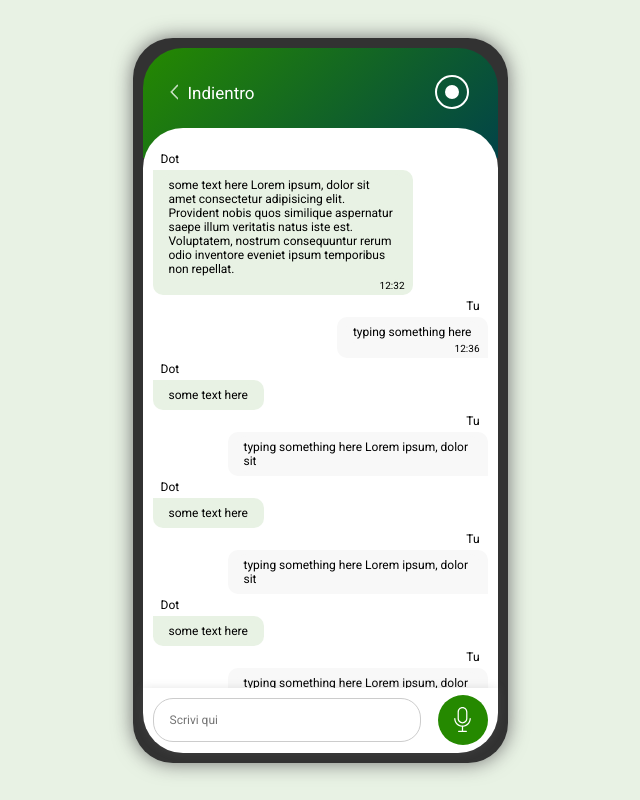
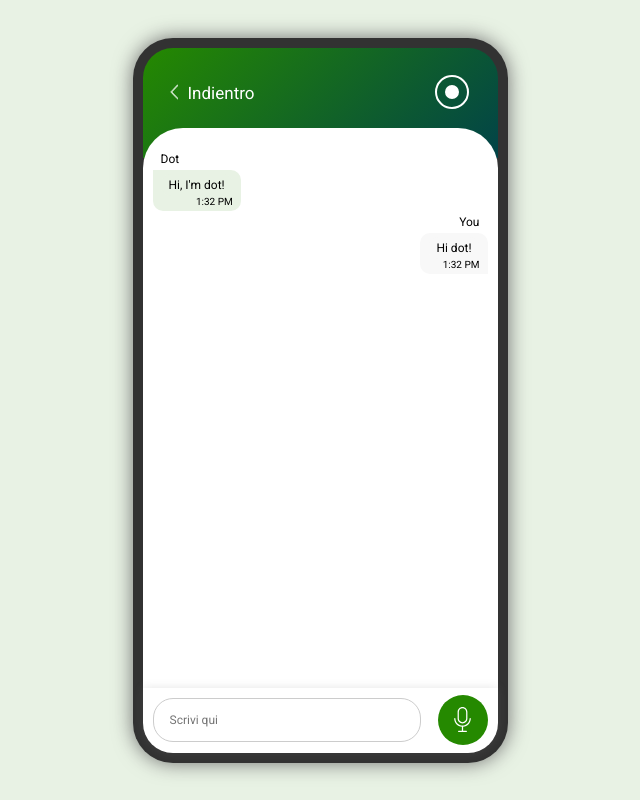
Before and after one commit to grazirs/dot, an Angular app: page /dot in a window 1280 px wide. Shown: the whole page, without its empty margins (320-960 px from the left). Built offline with nearby package versions, Linux system fonts and the light colour scheme.

Commit message:
add dynamic chat

```diff
--- a/src/app/assistant.service.ts
+++ b/src/app/assistant.service.ts
@@ -49,7 +49,7 @@ export class AssistantService {
 
 }
 
-interface Message {
+export interface Message {
   sender: string;
   text: string;
   direction: 'RECEIVED' | 'SENT';
--- a/src/app/dot-assistant/dot-assistant.component.html
+++ b/src/app/dot-assistant/dot-assistant.component.html
@@ -9,74 +9,20 @@
     </div>
   </header>
   <main class="chat-container">
-    <div class="dot column">
-      <span class="dot-chat">dot</span>
-      <div class="dot-chat-container column">
-        <p>some text here Lorem ipsum, dolor sit amet consectetur adipisicing elit. Provident nobis quos similique
-          aspernatur saepe illum veritatis natus iste est. Voluptatem, nostrum consequuntur rerum odio inventore eveniet
-          ipsum temporibus non repellat.</p>
-          <span>12:32</span>
-      </div>
+    <div *ngFor="let message of messages">
+      <div class="column" [ngClass]="message.sender === 'Dot' ? 'dot' : 'user'">
+        <span [ngClass]="message.sender === 'Dot' ? 'dot-chat' : 'user-chat'">{{message.sender}}</span>
+        <div [ngClass]="message.sender === 'Dot' ? 'dot-chat-container' : 'user-chat-container'" class="dot-chat-container column">
+          <p>{{message.text}}</p>
+          <span>{{message.createdAt | date:'shortTime'}}</span>
+        </div>
     </div>
-    <div class="user column">
-      <span class="user-chat">tu</span>
-      <div class="user-chat-container column">
-        <p>typing something here</p>
-        <span>12:36</span>
-      </div>
-    </div>
-    <div class="dot column">
-      <span class="dot-chat">dot</span>
-      <div class="dot-chat-container">
-        <p>some text here</p>
-      </div>
-    </div>
-    <div class="user column">
-      <span class="user-chat">tu</span>
-      <div class="user-chat-container">
-        <p>typing something here Lorem ipsum, dolor sit</p>
-      </div>
-    </div>
-    <div class="dot column">
-      <span class="dot-chat">dot</span>
-      <div class="dot-chat-container">
-        <p>some text here</p>
-      </div>
-    </div>
-    <div class="user column">
-      <span class="user-chat">tu</span>
-      <div class="user-chat-container">
-        <p>typing something here Lorem ipsum, dolor sit</p>
-      </div>
-    </div>
-    <div class="dot column">
-      <span class="dot-chat">dot</span>
-      <div class="dot-chat-container">
-        <p>some text here</p>
-      </div>
-    </div>
-    <div class="user column">
-      <span class="user-chat">tu</span>
-      <div class="user-chat-container">
-        <p>typing something here Lorem ipsum, dolor sit</p>
-      </div>
-    </div>
-    <div class="dot column">
-      <span class="dot-chat">dot</span>
-      <div class="dot-chat-container">
-        <p>some text here</p>
-      </div>
-    </div>
-    <div class="user column">
-      <span class="user-chat">tu</span>
-      <div class="user-chat-container">
-        <p>typing something here Lorem ipsum, dolor sit</p>
-      </div>
     </div>
   </main>
   <section class="input-area row">
     <input type="text" placeholder="Scrivi qui">
-    <button class="icon-container">
+    <button class="icon-container" (mousedown)="startRecord()"
+    (mouseup)="stopRecord()">
       <img src="../../assets/images/microphone-white.svg" alt="icone microfono" class="icon">
     </button>
   </section>
--- a/src/app/dot-assistant/dot-assistant.component.scss
+++ b/src/app/dot-assistant/dot-assistant.component.scss
@@ -61,7 +61,7 @@ header a {
   width: 100vw;
   border-radius: 40px 40px 0 0;
   margin-top: -40px;
-  overflow-y: scroll;
+  overflow-y: auto;
 }
 
 .input-area{
@@ -156,7 +156,7 @@ header a {
   }
 
   header {
-    border-radius: 40px 40px 0 0;
+    border-radius: 30px 30px 0 0;
   }
   .chat-container {
     height: 560px;
@@ -165,7 +165,7 @@ header a {
 
   .input-area {
     position: relative;
-    border-radius: 0 0 40px 40px;
+    border-radius: 0 0 30px 30px;
   }
   .input-area input {
     width: 80%;
--- a/src/app/dot-assistant/dot-assistant.component.ts
+++ b/src/app/dot-assistant/dot-assistant.component.ts
@@ -1,4 +1,5 @@
 import { Component } from '@angular/core';
+import { AssistantService, Message } from '../assistant.service';
 
 @Component({
   selector: 'app-dot-assistant',
@@ -6,5 +7,17 @@ import { Component } from '@angular/core';
   styleUrls: ['./dot-assistant.component.scss']
 })
 export class DotAssistantComponent {
+  messages: Message[] = [];
 
+  constructor(private assistantService: AssistantService ){
+    this.messages = this.assistantService.conversation;
+  }
+
+  startRecord(){
+    this.assistantService.startSpeechToText();
+  }
+
+  stopRecord(){
+    this.assistantService.stopSpeechToText();
+  }
 }
```
